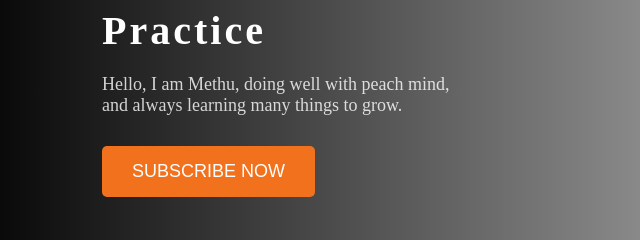
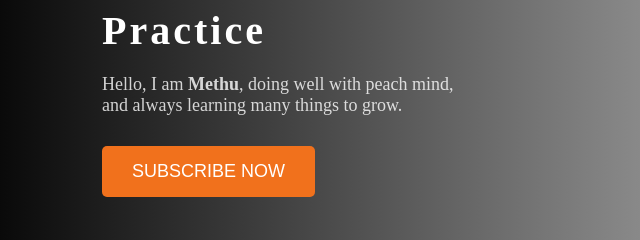
Before and after one commit to methubd/pd1, a plain HTML site: page index.html in a window 1280 px wide. Shown: the part 415-655 px from the top of the page, 48-688 px from the left. Drawn offline with Linux system fonts and the light colour scheme.

Commit message:
name bold

```diff
--- a/index.html
+++ b/index.html
@@ -36,7 +36,7 @@
     <main>
         <section class="banner">
             <h1 class="banner-title">Basic HTML/CSS Website <br> Practice</h1>
-            <p class="banner-description">Hello, I am Methu, doing well with peach mind, <br> and always learning many things to grow.</p>
+            <p class="banner-description">Hello, I am <strong>Methu</strong>, doing well with peach mind, <br> and always learning many things to grow.</p>
             <button class="btn-subscribe-now">SUBSCRIBE NOW</button>
             <div class="thanks">
                 <p>First of all Thanks ang regards goes to all mighty <span class="all-mighty"><a href="https://en.wikipedia.org/wiki/Allah" target="_blank">Allah</a></span> <br> and then credit will go to <span class="ph">Programming Hero</span> because i learned from them within only 5 days <br> and continuing a <span class="wd">Web Development Course</span> with them for next 6 month.</p>
```
